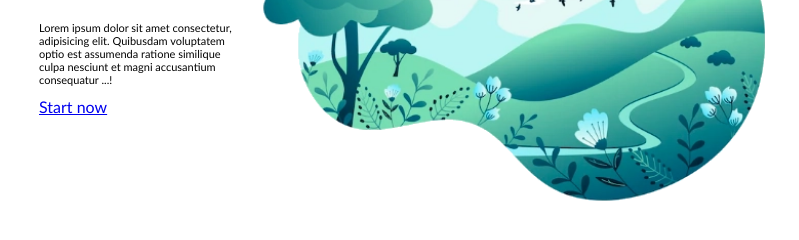
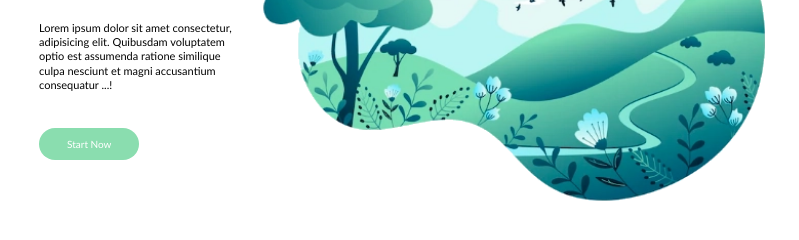
Before and after one commit to IngaGd/04-pieva, a website: page index.html in a window 1280 px wide. Shown: the part 300-540 px from the top of the page, without its empty margins (231-1030 px from the left). Drawn offline with Linux system fonts and the light colour scheme.

Commit message:
Description, btn style updates

```diff
--- a/css/main.css
+++ b/css/main.css
@@ -8,6 +8,7 @@
 body {
     font-family:'Trebuchet MS', 'Lucida Sans Unicode', 'Lucida Grande', 'Lucida Sans', Arial, sans-serif;
     color: #030303;
+    background-color: #FFFFFF;
 }
 
 .main-header {
@@ -90,19 +91,26 @@ body {
 
 .description {
     font-size: 11px;
-    font-weight: 500;
+    font-weight: 100;
+    margin-bottom: 40px;
+    line-height: 1.3em;
 }
 
 .btn {
     background-color: #8ADDAF;
     color: white;
-    text-transform: lowercase;
+    text-transform: capitalize;
+    text-decoration: none;
+    font-size: 10px;
+    padding: 10px;
+    padding-left: 28px;
+    padding-right: 28px;
+    border-radius: 25px;
+    transition: all 0.5s;
 }
 
-.link:hover {
-    background-color: #8ADDAF;
-    color: white;
-    text-transform: lowercase;
+.left-column > .btn:hover {
+    text-decoration: underline;
 }
 
 
--- a/index.html
+++ b/index.html
@@ -27,7 +27,7 @@
                 Let's <span>jump into</span> it!
             </h1>
            <p class="description">Lorem ipsum dolor sit amet consectetur, adipisicing elit. Quibusdam voluptatem optio est assumenda ratione similique culpa nesciunt et magni accusantium consequatur ...!</p>
-           <a href="btn">Start now</a>
+           <a class="btn" href="#">Start now</a>
         </div>
         <img class="right-column" src="./img/pieva.webp" alt="Meadow">
     </main>
```
